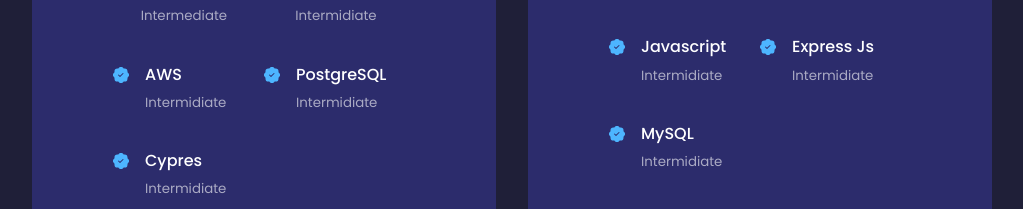
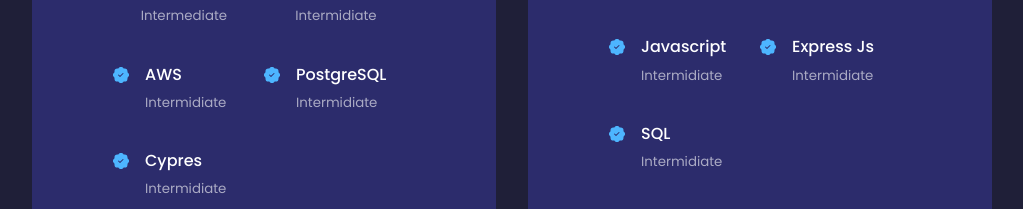
Before and after one commit to HillaryNyakundi/My-portfolio, a React (Create React App) app: page / in a window 1280 px wide. Shown: the part 1804-2013 px from the top of the page, without its empty margins (128-1151 px from the left). Built offline with nearby package versions, Linux system fonts and the light colour scheme.

Commit message:
small updates

```diff
--- a/public/index.html
+++ b/public/index.html
@@ -5,7 +5,7 @@
     <link rel="icon" type=" " href="/nyakundi.jpg" />
     <meta http-equiv="X-UA-Compatible" content="IE=edge">
     <meta name="viewport" content="width=device-width, initial-scale=1.0">
-    <title>NGate</title>
+    <title>Avid-Builds</title>
 </head>
 <body>
     <div id="root"></div>
--- a/src/components/experience/Experience.jsx
+++ b/src/components/experience/Experience.jsx
@@ -95,7 +95,7 @@
             <article className='experience__details'>
               <BsPatchCheckFill className='experience__details-icons'/>
               <div>
-              <h4>MySQL</h4>
+              <h4>SQL</h4>
               <small className='text-light'>Intermidiate</small>
               </div>
             </article>
```
